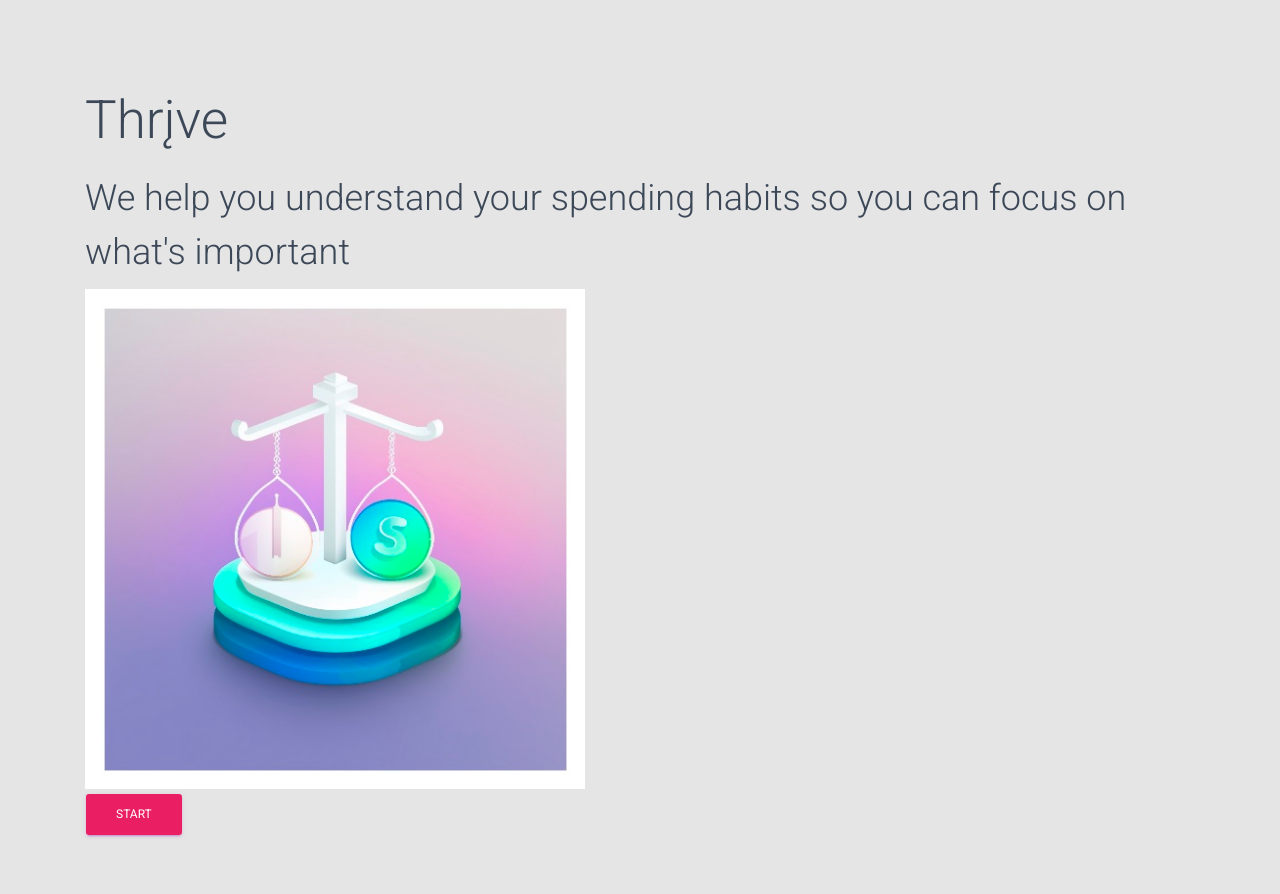
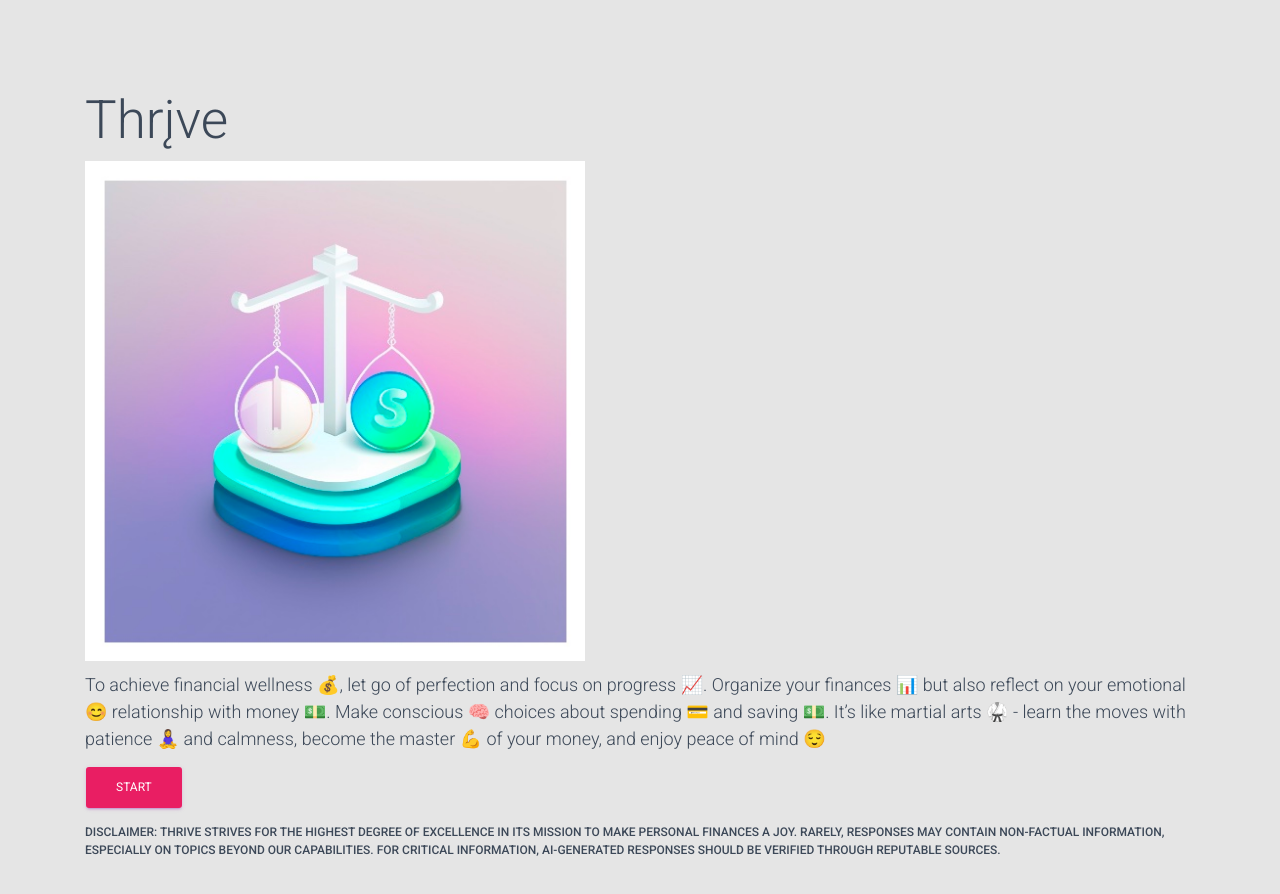
Before and after one commit to mr-ryan-james/budget-gpt, a Next.js app: page / in a window 1280 px wide. Shown: the top 894 px of the page. Built offline with nearby package versions, Linux system fonts and the light colour scheme.

Commit message:
updated copy

```diff
--- a/pages/index.tsx
+++ b/pages/index.tsx
@@ -31,11 +31,15 @@ export default function Home({ allPostsData }) {
           <GridContainer>
             <GridItem>
               <h1>Thrįve</h1>
-              <h2>
-                We help you understand your spending habits so you can focus on
-                what's important
-              </h2>
               <Image alt="logo" src="/img/logo.jpg" width={500} height={500} />
+              <h4>
+                To achieve financial wellness 💰, let go of perfection and focus
+                on progress 📈. Organize your finances 📊 but also reflect on
+                your emotional 😊 relationship with money 💵. Make conscious 🧠
+                choices about spending 💳 and saving 💵. It’s like martial arts
+                🥋 - learn the moves with patience 🧘‍♀️ and calmness, become the
+                master 💪 of your money, and enjoy peace of mind 😌
+              </h4>
             </GridItem>
           </GridContainer>
           <GridContainer>
@@ -43,6 +47,14 @@ export default function Home({ allPostsData }) {
               <Link href="/basics">
                 <Button color="rose">Start</Button>
               </Link>
+              <h6>
+                Disclaimer: Thrive strives for the highest degree of excellence
+                in its mission to make personal finances a joy. Rarely,
+                responses may contain non-factual information, especially on
+                topics beyond our capabilities. For critical information,
+                AI-generated responses should be verified through reputable
+                sources.
+              </h6>
             </GridItem>
           </GridContainer>
         </div>
```
